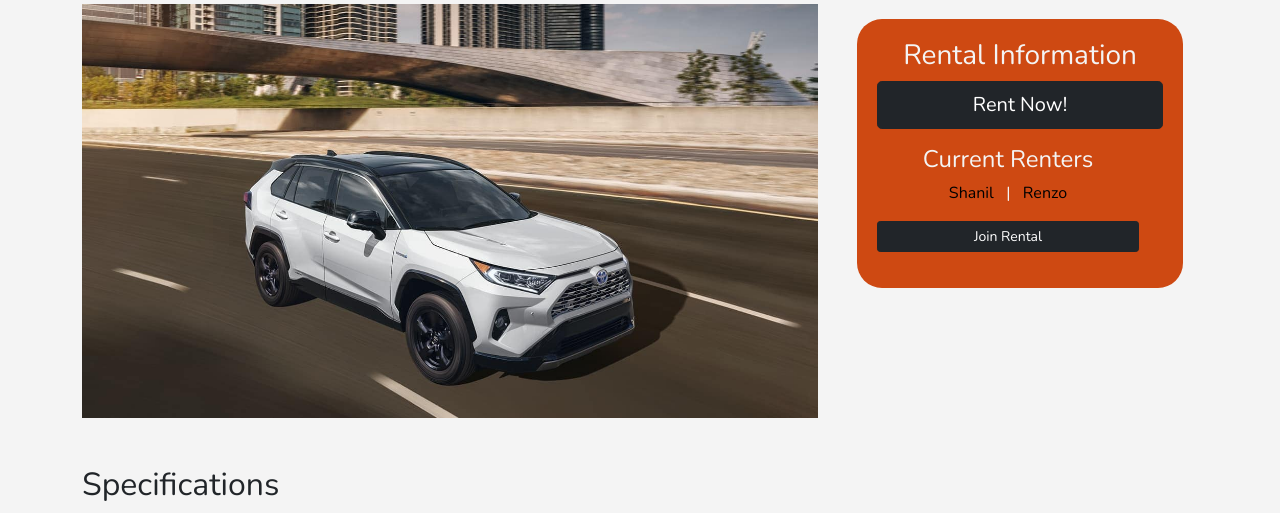
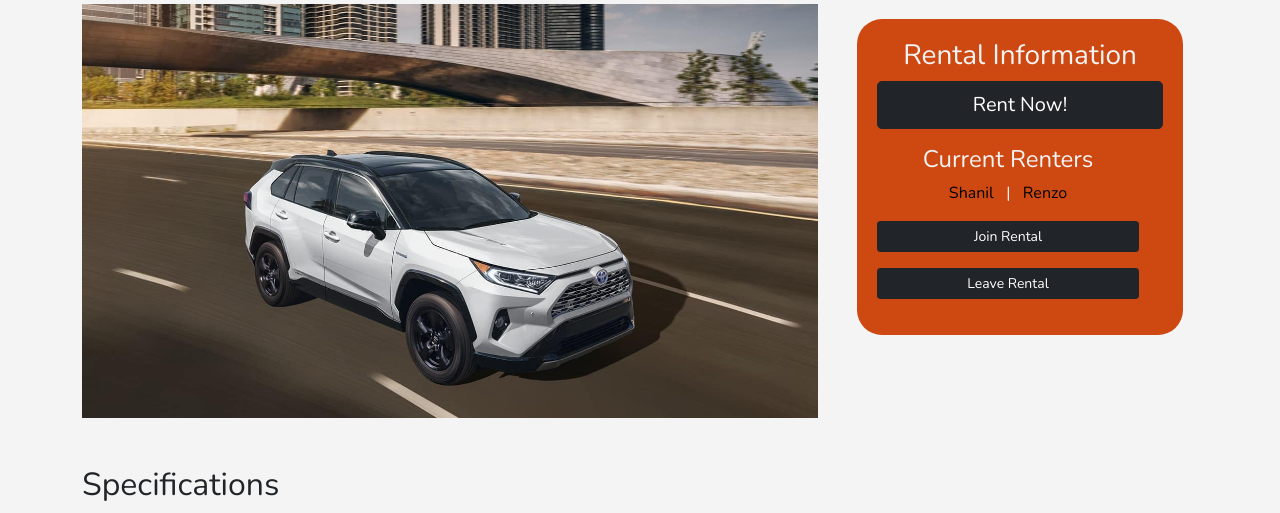
Before and after one commit to shaniljasani/EE461LGroup13FinalProject, a Flask app: page /car in a window 1280 px wide. Shown: the part 198-711 px from the top of the page. Run offline with Flask 2, Linux system fonts and the light colour scheme.

Commit message:
Leaving the rental grp

```diff
--- a/AutoCar/templates/car.html
+++ b/AutoCar/templates/car.html
@@ -65,6 +65,7 @@
                             <span><a href="/profile/renzo" class="project-info-users"> Renzo </a></span>
                         </p>
                         <a href="/rent/rav4" class="btn btn-dark btn-sm mb-3">Join Rental</a>
+                        <a href="/rent/rav4" class="btn btn-dark btn-sm mb-3">Leave Rental</a>
 
                         <!-- Note for shanil: add rest of DB things here -->
                     </div>
```
